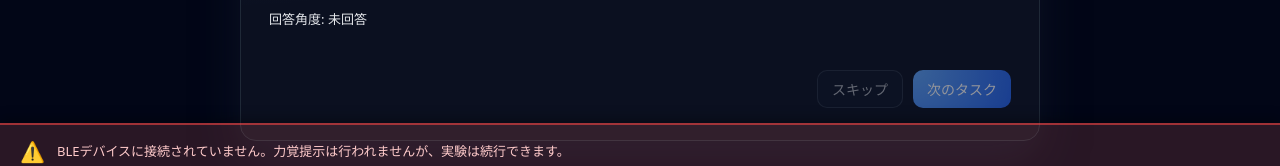
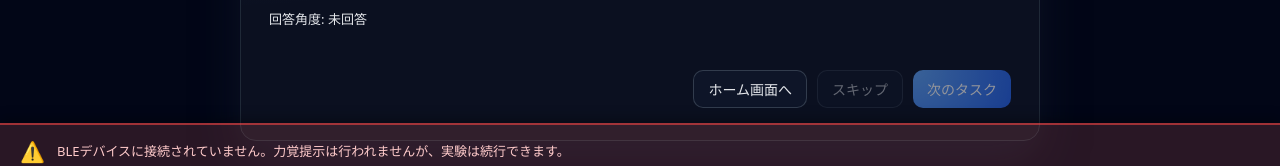
Before and after one commit to MiniSlime/force_feedback_device, a React (Vite) app in the folder ble_experiment/: page /force_feedback_device/experiment in a window 1280 px wide. Both pictures are taken after a click on the button "開始". Shown: the part 621-787 px from the top of the page. Built offline with nearby package versions, Linux system fonts and the light colour scheme.

Commit message:
[update]実験中にホーム画面に戻るボタンを追加

```diff
--- a/ble_experiment/src/App.tsx
+++ b/ble_experiment/src/App.tsx
@@ -712,6 +712,12 @@ function ExperimentPage() {
               <div className="button-row end">
                 <button
                   className="secondary-button"
+                  onClick={() => navigate('/')}
+                >
+                  ホーム画面へ
+                </button>
+                <button
+                  className="secondary-button"
                   onClick={handleSkip}
                   disabled={responseAngle === -1 || isStimActive === null}
                 >
```
